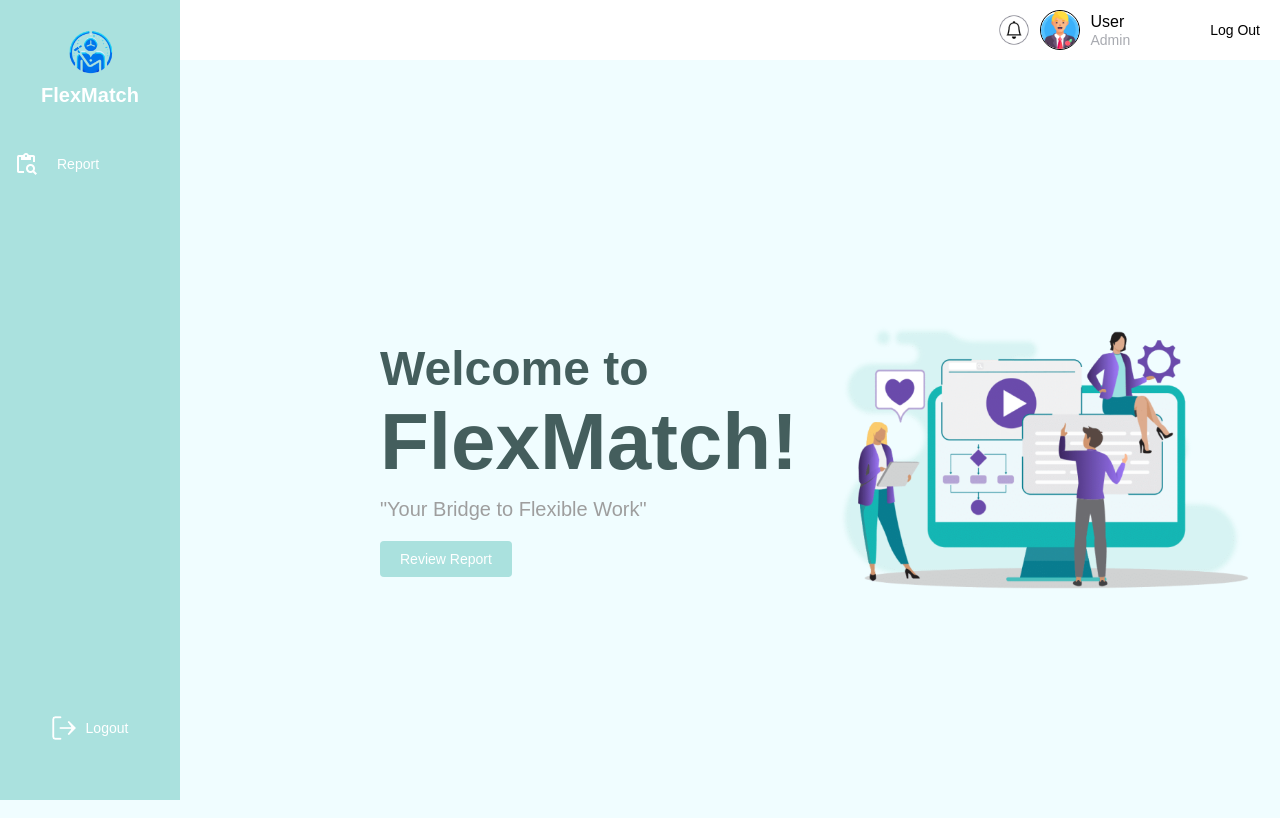
After one commit to EileenYongKaiQin/TechTribe, a PHP site: page /dashboard.php in a window 1280 px wide. The commit adds this page. Run offline with PHP 8.4, Linux system fonts and the light colour scheme.

Commit message:
Update admin.php, upload dashboard.php, css for admin, and images

```diff
--- a/Admin/admin.php
+++ b/Admin/admin.php
@@ -3,151 +3,256 @@
 <head>
     <meta charset="UTF-8">
     <meta name="viewport" content="width=device-width, initial-scale=1.0">
+    <link rel="shortcut icon" href="../images/FlexMatchLogo.png" type="image/x-icon">
     <title>FlexMatch</title>
     <style>
         /* General styles */
-        @import url('https://fonts.googleapis.com/css2?family=Geist+Mono:wght@100..900&family=Host+Grotesk:ital,wght@0,300..800;1,300..800&family=Poppins:ital,wght@0,100;0,200;0,300;0,400;0,500;0,600;0,700;0,800;0,900;1,100;1,200;1,300;1,400;1,500;1,600;1,700;1,800;1,900&family=Reem+Kufi:wght@400..700&display=swap');
         * {
-            font-family: "Poppins", sans-serif;
-            font-weight: 500;
-            font-style: normal;
             margin: 0;
             padding: 0;
             box-sizing: border-box;
+            font-family: Arial, sans-serif;
         }
 
         body {
             display: flex;
             flex-direction: column;
             min-height: 100vh;
-            background-image: url('../images/background.jpg');
+            background: #F0FDFF;
         }
 
-        /* Header */
-        header {
-            background-color: black;
-            color: #fff;
-            padding: 1rem;
+        .sidebar {
+            position: fixed;
+            width: 180px;
+            height: 100%;
+            background: #AAE1DE;
+            display: flex;
+            flex-direction: column;
+            align-items: center;
+            padding-top: 20px;
+        }
+
+        .logo-section {
+            text-align: center;
+            margin-bottom: 30px;
+        }
+
+        .logo-image {
+            width: 70px;
+        }
+
+        .logo-text {
+            font-weight: bold;
+            font-size: 20px;
+            color: #FFFFFF;
+        }
+
+        .menu {
+            width: 100%;
+        }
+
+        .menu-item, .logout {
+            display: flex;
+            align-items: center;
+            padding: 15px;
+            cursor: pointer;
+            color: #FFFFFF;
+            font-size: 14px;
+            font-family: 'Cabin', sans-serif;
+            font-weight: 400;
+            gap: 18px;
+            border-radius: 8px;
+        }
+
+        .menu-icon {
+            width: 24px;
+            height: 24px;
+        }
+
+        /* Hover effect */
+        .menu-item:hover {
+            background-color: rgba(255, 255, 255, 0.2);
+            transform: scale(1.05);
+            cursor: pointer;
+        }
+
+        /* Hover effect for both menu items and logout */
+        .menu-item:hover,
+        .logout:hover {
+            background-color: rgba(255, 255, 255, 0.2);
+            transform: scale(1.05);
+            color: #FFFFFF;
+        }
+
+        .logout {
+            margin-top: auto;
+            margin-bottom: 50px;
+            padding: 10px 15px;
+            cursor: pointer;
+            font-size: 14px;
+            color: #FFFFFF;
+            display: flex;
+            align-items: center;
+            gap: 10px;
+        }
+
+        .logout-text {
+            color: #FFFFFF;
+            font-size: 14px;
+            font-family: 'Arial', sans-serif;
+            font-weight: 400;
+        }
+
+        .main-content {
+            margin-left: 180px;
+            width: calc(100% - 180px);
+        }
+
+        .header {
+            background: #FFFFFF;
+            padding: 10px 20px;
+            display: flex;
+            justify-content: flex-end;
+            align-items: center;
+            position: sticky;
+            z-index: 1000;
+            left: 180px;
+            top: 0;
+            width: calc(100% - 180px)
+        }
+
+        .header-right {
+            display: flex;
+            align-items: center;
+            gap: 10px;
+        }
+
+        .notification-icon {
+            width: 32px;
+            height: 32px;
+            cursor: pointer;
+        }
+
+        .user-profile {
+            display: flex;
+            align-items: center;
+            gap: 10px;
+            margin-right: 20px;
+        }
+
+        .profile-image {
+            width: 40px;
+            height: 40px;
+            border-radius: 50%;
+            border: 0.1px solid #000000;
+            cursor: pointer;
+        }
+
+        .user-info {
+            display: flex;
+            flex-direction: column;
+            text-align: left;
+        }
+
+        .user-name {
+            font-weight: 500;
+            font-size: 16px;
+            line-height: 20px;
+            color: #000000;
+        }
+
+        .user-role {
+            font-size: 14px;
+            color: #A8AAB0;
+        }
+
+        .logout-button {
+            font-size: 14px;
+            color: #000000;
+            border: none;
+            background: none;
+            cursor: pointer;
+            margin-left: 80px;
+            transition: color 0.3s ease;
+        }
+
+        /* Hover effect */
+        .logout-button:hover {
+            color: #AAE1DE;
+        }
+
+        .content {
+            padding: 20px;
             text-align: center;
             display: flex;
-            justify-content: center; /* Center title */
+            flex-direction: column;
+            gap: 20px;
             align-items: center;
-            position: relative;
+            justify-content: flex-start;
         }
 
-        /* Sidebar toggle button */
-        .toggle-btn {
-            background: linear-gradient(135deg, #555555, #333333, #212121);
-            border: none;
-            color: #fff;
-            padding: 0.4rem 0.8rem;
-            cursor: pointer;
-            position: absolute;
-            left: 10px; /* Align toggle button to the left */
-            top: 40%; /* Center vertically if needed */
-            transform: translateY(-50%);
-            font-size: 1rem;
-            max-width: 40px; /* Set a max-width to prevent stretching */
-            display: inline-flex;
-            align-items: center;
-            justify-content: center;
+        /* Hidden submenu styles */
+        .submenu {
+            display: none;
+            flex-direction: column;
+            gap: 10px;
+            padding-left: 20px;
         }
 
-        /* Sidebar */
-        .sidebar {
-            width: 250px;
-            background-color: black;
-            color: #fff;
-            position: fixed;
-            top: 0;
-            left: -250px; /* Start hidden */
-            height: 100%;
-            overflow-y: auto;
-            transition: left 0.3s ease;
-            padding-top: 60px;
+        .submenu-item {
+            padding: 10px;
+            cursor: pointer;
+            color: #FFFFFF;
+            font-size: 14px;
+            font-family: 'Cabin', sans-serif;
+            font-weight: 400;
+            border-radius: 8px;
         }
 
-        .sidebar ul {
-            list-style-type: none;
-            padding: 0;
-        }
-
-        .sidebar ul li {
-            padding: 1rem;
-            text-align: center;
-            border-bottom: 1px solid #e5e8eb;
-        }
-
-        /* Close button in sidebar */
-        .close-btn {
-            background: linear-gradient(135deg, #555555, #333333, #212121);
-            border: none;
-            color: #fff;
-            padding: 0.4rem 0.8rem;
+        .submenu-item:hover {
+            background-color: rgba(255, 255, 255, 0.2);
+            transform: scale(1.05);
             cursor: pointer;
-            position: absolute;
-            top: 10px;
-            right: 10px;
-            font-size: 1rem;
-            max-width: 40px; /* Set a max-width */
-            display: inline-flex;
-            align-items: center;
-            justify-content: center;
-        }
-
-        /* Main content */
-        .content {
-            flex: 1;
-            padding: 2rem;
-            margin-left: 0;
-            transition: margin-left 0.3s ease;
-        }
-
-        /* Active sidebar styles */
-        .sidebar-visible .sidebar {
-            left: 0; /* Show sidebar */
-        }
-
-        .sidebar-visible .content {
-            margin-left: 250px; /* Shift content */
-        }
-
-        /* Responsive design */
-        @media (max-width: 768px) {
-            .sidebar {
-                width: 200px;
-                left: -200px;
-            }
-
-            .sidebar-visible .content {
-                margin-left: 200px;
-            }
         }
     </style>
 </head>
 <body>
+    <div class="sidebar">
+        <div class="logo-section">
+            <img src="../images/FlexMatchLogo.png" alt="FlexMatch Logo" class="logo-image">
+            <h1 class="logo-text">FlexMatch</h1>
+        </div>
+        <nav class="menu">
+            <div class="menu-item">
+                <img src="../images/content_paste_search.png" alt="Review Report Icon" class="menu-icon">
+                <span onclick="location.href='reviewReport.php'">Report</span>
+            </div>
+        </nav>
+        <div class="logout" onclick="location.href='login.php'">
+            <img src="../images/vector.png" alt="Logout Icon" class="menu-icon">
+            <span class="logout-text">Logout</span>
+        </div>
+    </div>
+    <header class="header">
+        <div class="header-right">
+            <img src="../images/Notification.png" alt="Notification Icon" class="notification-icon">
+            <img src="../images/Admin.png" alt="User Image" class="profile-image">
+            <div class="user-info">
+                <span class="user-name">User</span>
+                <span class="user-role">Admin</span>
+            </div>
+        </div>
+        <span class="logout-button" onclick="location.href='login.php'">Log Out</span>
+    </header>
+    <section class="content">
+    </section>
 
-    <!-- Header -->
-    <header>
-        <button class="toggle-btn" onclick="toggleSidebar()">☰</button>
-        <h1>FlexMatch</h1>
-    </header>
-
-    <!-- Sidebar -->
-    <nav class="sidebar" id="sidebar">
-        <button class="close-btn" onclick="toggleSidebar()">×</button>
-        <ul>
-            <li>Home</li>
-            <li>About</li>
-            <li>Services</li>
-            <li>Contact</li>
-        </ul>
-    </nav>
-
-    <!-- JavaScript for Sidebar Toggle -->
+    </div>
     <script>
-        function toggleSidebar() {
-            document.body.classList.toggle('sidebar-visible');
+        // Function to toggle the submenu visibility
+        function toggleSubmenu() {
+            const submenu = document.querySelector('.submenu');
+            submenu.style.display = submenu.style.display === 'flex' ? 'none' : 'flex';
         }
     </script>
 </body>
--- /dev/null
+++ b/Admin/dashboard.php
@@ -0,0 +1,30 @@
+<!DOCTYPE html>
+<html lang="en">
+<head>
+  <meta charset="UTF-8">
+  <meta name="viewport" content="width=device-width, initial-scale=1.0">
+  <title>FlexMatch</title>
+  <link rel="shortcut icon" href="../images/FlexMatchLogo.png" type="image/x-icon">
+  <link rel="stylesheet" href="../css/dashboard.css">
+</head>
+<body>
+  <?php include 'admin.php'; ?>
+
+  <!-- Main Content -->
+  <div class="main-content">
+    <div class="dashboard">
+        <div class="text-section">
+            <h1>Welcome to <br><span class="highlight">FlexMatch!</span></h1>
+            <p class="subtitle">"Your Bridge to Flexible Work"</p>
+            <div class="action-buttons">
+                <button class="btn btn-review">Review Report</button>
+            </div>
+        </div>
+      <div class="illustration">
+        <img src="../images/illustration.png" alt="Illustration" />
+      </div>
+    </div>
+  </div>
+
+</body>
+</html>
--- a/css/dashboard.css
+++ b/css/dashboard.css
@@ -55,6 +55,7 @@ body {
     text-align: center;
 }
 
+.dashboard .btn-review,
 .dashboard .btn-apply {
     background-color: #AAE1DE;
     color: white;
@@ -74,6 +75,7 @@ body {
     transform: scale(1.05);
 }
 
+.dashboard .btn-review:hover,
 .dashboard .btn-apply:hover {
     background-color: #87cfd1;
     box-shadow: 0 4px 8px rgba(0, 0, 0, 0.2);
```
Also changed, not shown: images/Admin.png (added), images/content_paste_search.png (added).
